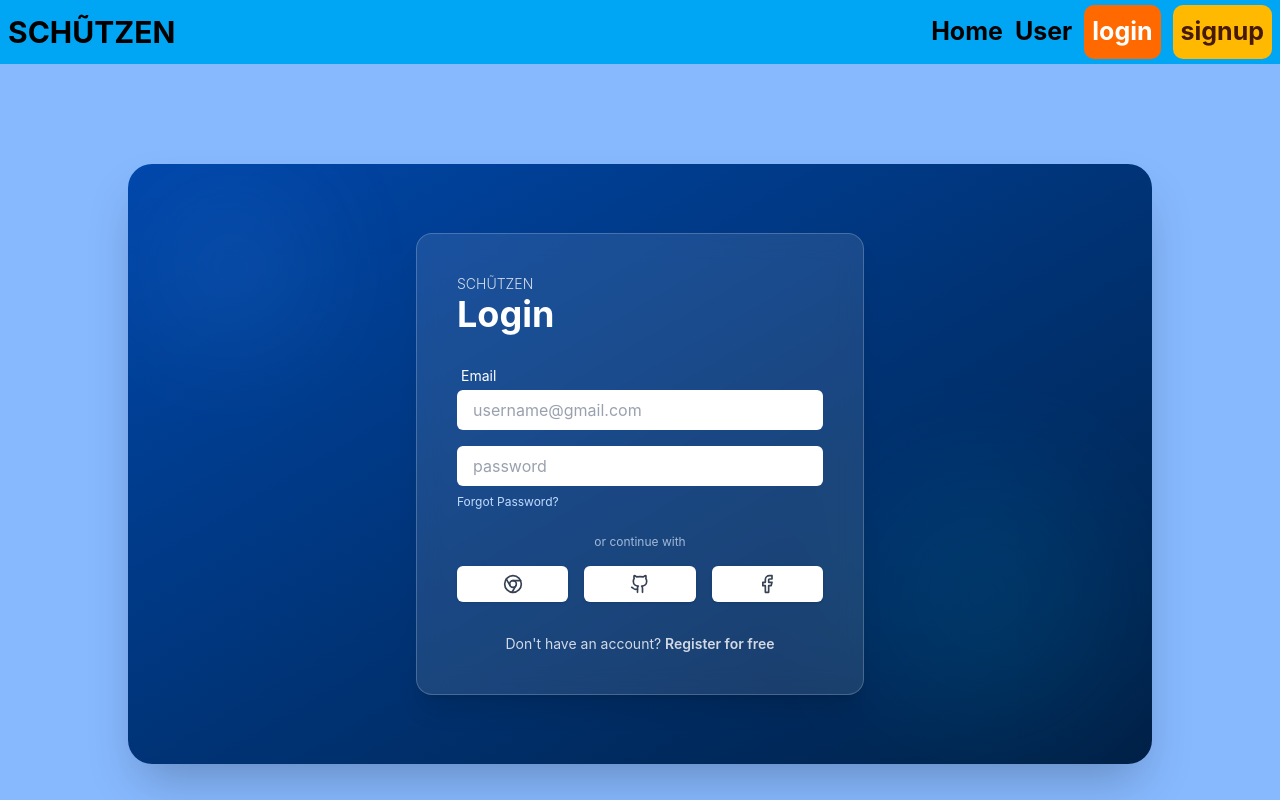
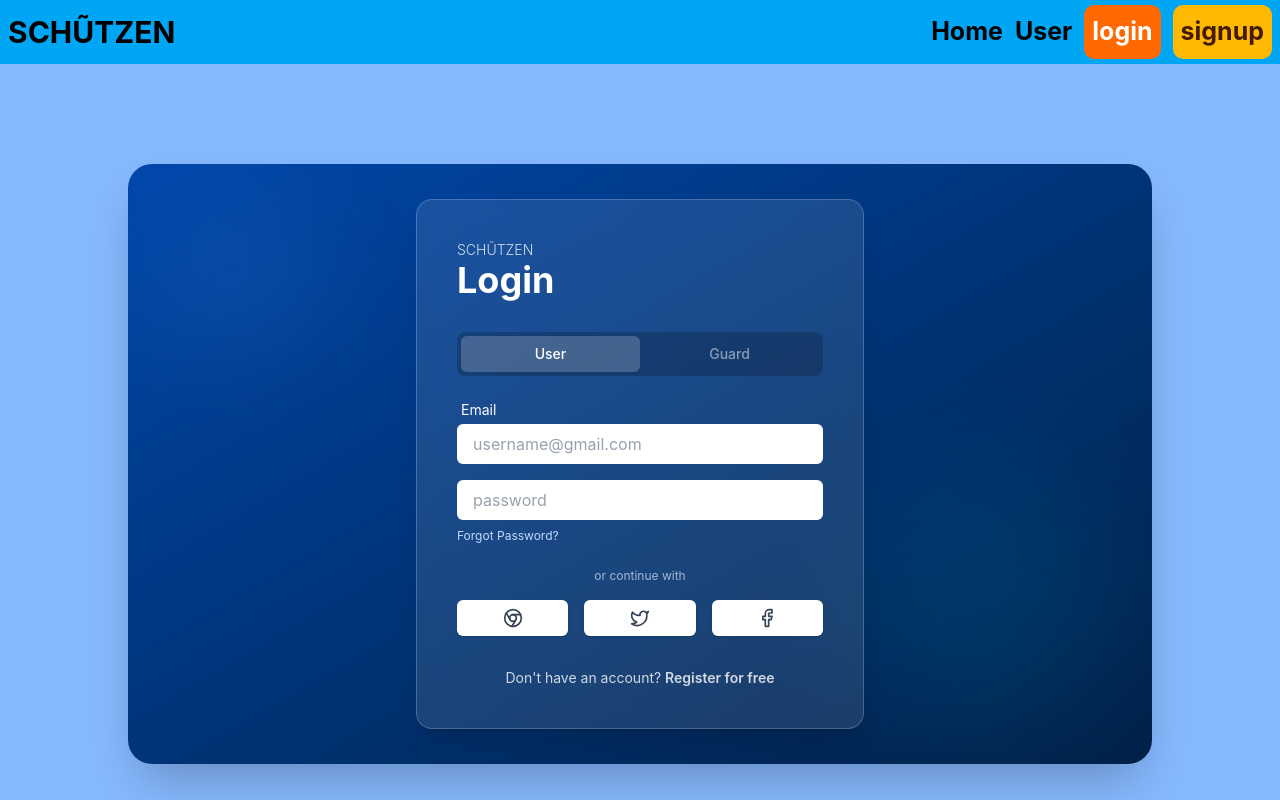
Before and after one commit to lucky-KRMU/projexa-project-SLASH, a React (Vite) app in the folder FrontEnd/Schutzen/: page /login in a window 1280 px wide. Shown: the top 800 px of the page. Built offline with nearby package versions, Linux system fonts and the light colour scheme.

Commit message:
FE - enhance LoginPage with role selection and social media login options

```diff
--- a/FrontEnd/Schutzen/src/Components/Login/Login.jsx
+++ b/FrontEnd/Schutzen/src/Components/Login/Login.jsx
@@ -1,11 +1,12 @@
-import React from 'react'
-import { Github, Chrome, Facebook } from 'lucide-react';
+import React, { useState } from 'react'
+import { Github, Chrome, Facebook, Twitter } from 'lucide-react';
 const SocialButton = ({ icon }) => (
   <button className="flex-1 flex justify-center items-center py-2 bg-white rounded-md hover:bg-gray-100 transition-colors shadow-sm">
     <span className="text-gray-700">{icon}</span>
   </button>
 );
 const LoginPage = () => {
+  const [role, setRole] = useState('User');
   return (
     <div className='min-h-screen w-full flex items-center justify-center bg-[#87b9ff] p-4'>
 
@@ -21,15 +22,26 @@ const LoginPage = () => {
             <p className='text-sm font-light opacity-80 uppercase'>Schũtzen</p>
             <h1 className='text-4xl font-bold'>Login</h1>
           </div>
+
+          <div className="flex bg-black/20 p-1 rounded-lg mb-6 relative">
+            <div className={`absolute top-1 bottom-1 w-[calc(50%-4px)] bg-white/20 rounded-md transition-all duration-300 ease-in-out ${role === 'Guard' ? 'translate-x-full' : 'translate-x-0'}`}></div>
+            <button
+              onClick={() => setRole('User')}
+              className={`flex-1 py-2 text-sm font-medium z-10 transition-colors ${role === 'User' ? 'text-white' : 'text-white/50'}`}>User</button>
+            <button
+              onClick={() => setRole('Guard')}
+              className={`flex-1 py-2 text-sm font-medium z-10 transition-colors ${role === 'Guard' ? 'text-white' : 'text-white/50'}`}>Guard</button>
+          </div>
+
           <form className='space-y-4'>
             <div>
               <label className='block mb-1 text-white text-sm ml-1'>Email</label>
-          <input type="email" placeholder='username@gmail.com'className='w-full px-4 py-2 rounded-md bg-white text-gray-800 placeholder-gray-400 focus:outline-none focus:ring-2 focus:ring-blue-400 transition' />
+              <input type="email" placeholder='username@gmail.com' className='w-full px-4 py-2 rounded-md bg-white text-gray-800 placeholder-gray-400 focus:outline-none focus:ring-2 focus:ring-blue-400 transition' />
             </div>
 
             <div>
               <label className='block mb-1 text-white text-sm ml-1'></label>
-          <input type="passord" placeholder='password'className="w-full px-4 py-2 rounded-md bg-white text-gray-800 placeholder-gray-400 focus:outline-none focus:ring-2 focus:ring-blue-400 transition" />
+              <input type="passord" placeholder='password' className="w-full px-4 py-2 rounded-md bg-white text-gray-800 placeholder-gray-400 focus:outline-none focus:ring-2 focus:ring-blue-400 transition" />
               <button type='button' className='block mt-2 text-xs text-blue-200 hover:underline'>Forgot Password?</button>
             </div>
           </form>
@@ -37,7 +49,7 @@ const LoginPage = () => {
             <p className='text-center text-xs text-blue-100 mb-4 opacity-70'>or continue with</p>
             <div className='flex justify-between gap-4'>
               <SocialButton icon={<Chrome size={20} />} />
-              <SocialButton icon={<Github size={20} />} />
+              <SocialButton icon={<Twitter size={20} />} />
               <SocialButton icon={<Facebook size={20} />} />
             </div>
           </div>
```
Lines whose indentation alone changed are shown as unchanged.
